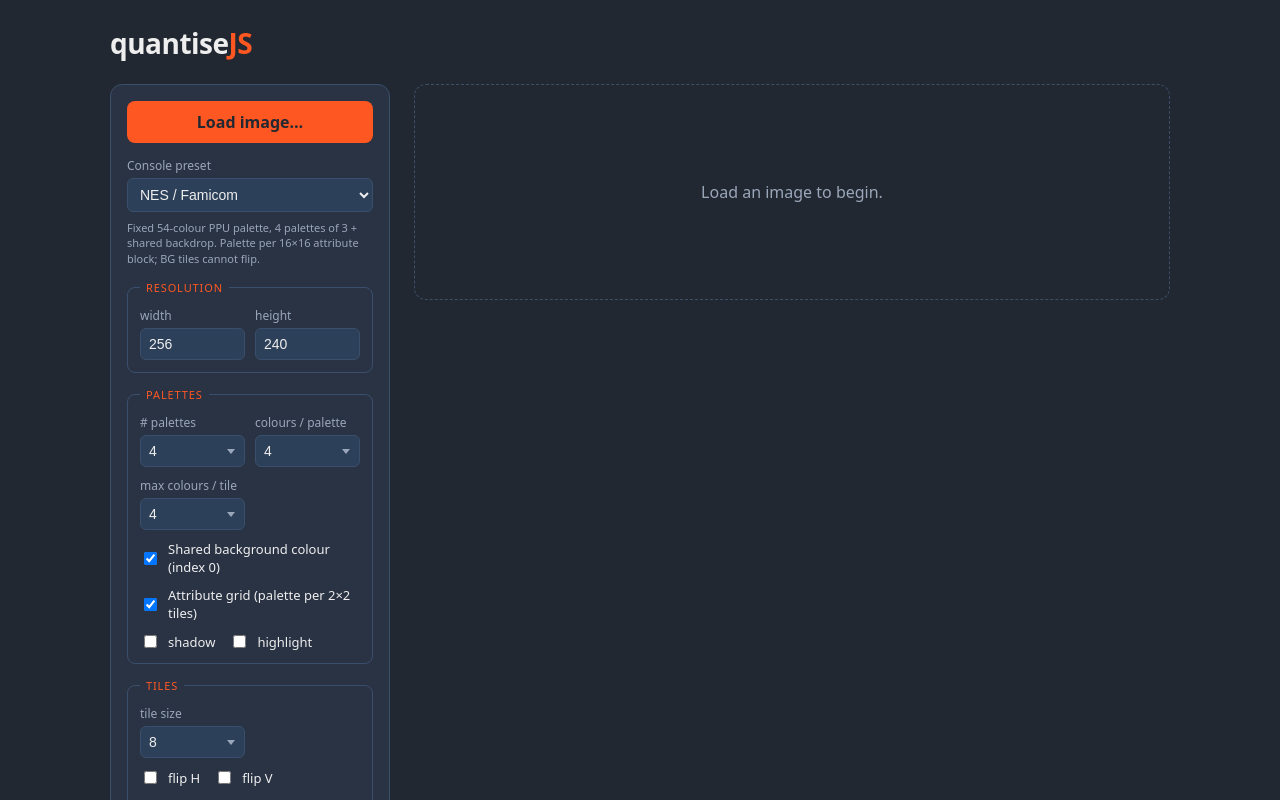
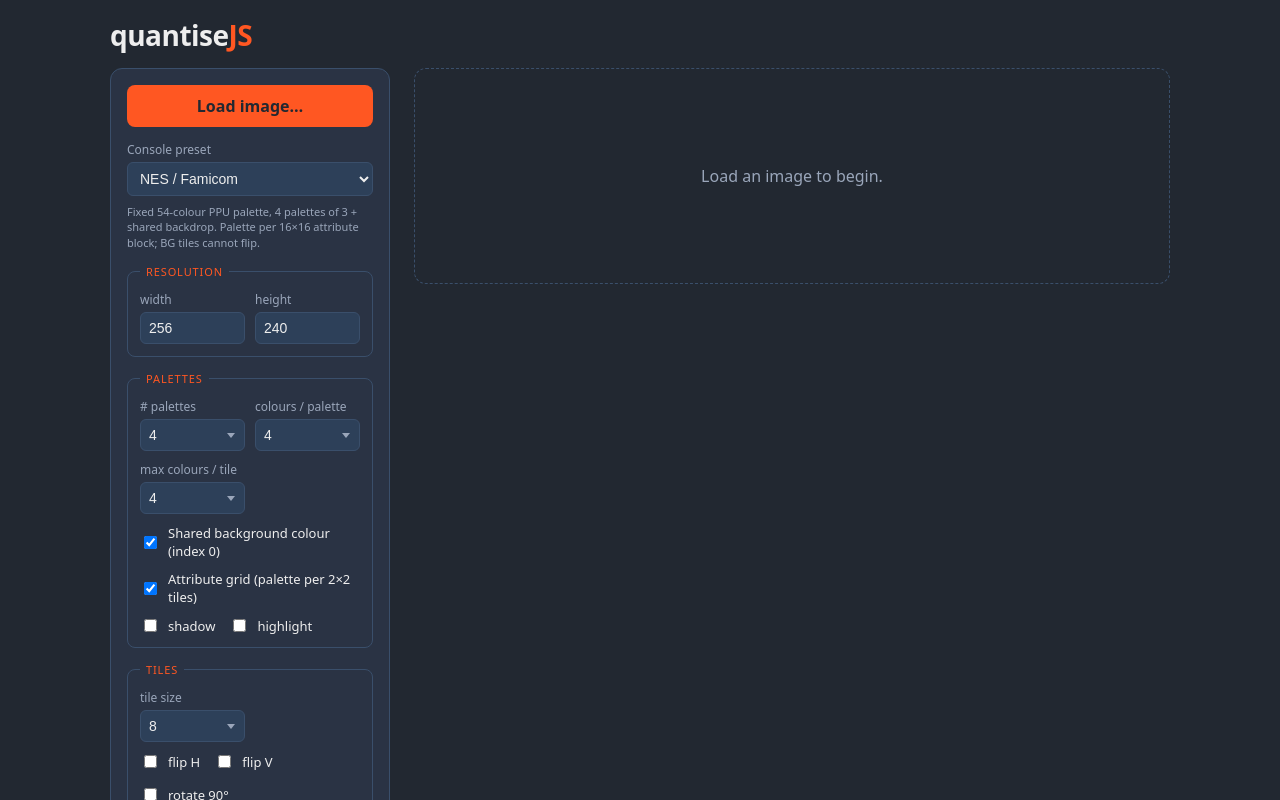
Before and after one commit to seanbouk/quantiseJS, a React (Vite) app: page / in a window 1280 px wide. Shown: the top 800 px of the page. Built offline with nearby package versions, Linux system fonts and the light colour scheme.

Commit message:
Tighten header spacing above and below
Co-Authored-By: Claude Opus 4.8 (1M context) <noreply@anthropic.com>

```diff
--- a/src/index.css
+++ b/src/index.css
@@ -24,11 +24,11 @@ body {
 .app {
   max-width: 1100px;
   margin: 0 auto;
-  padding: 24px 20px 60px;
+  padding: 16px 20px 60px;
 }
 
 header {
-  margin-bottom: 22px;
+  margin-bottom: 14px;
 }
 header h1 {
   margin: 0;
```
